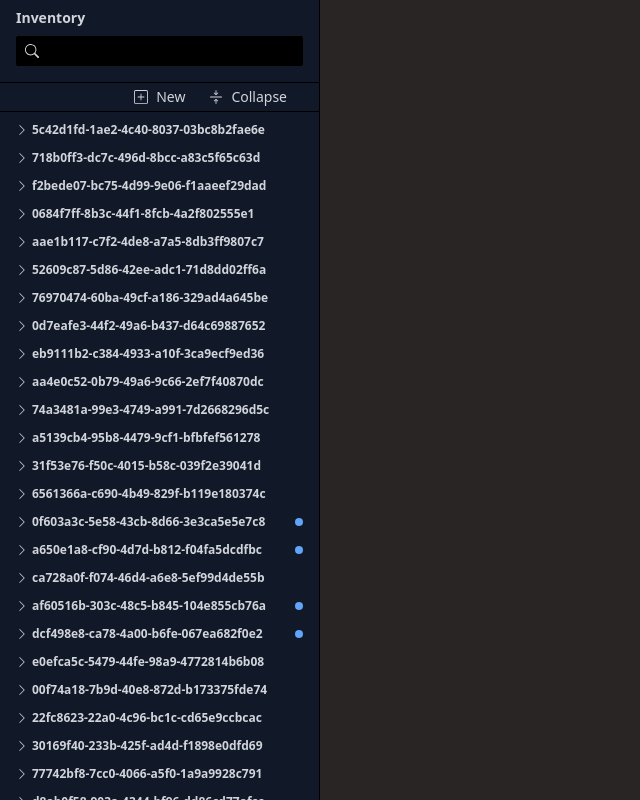
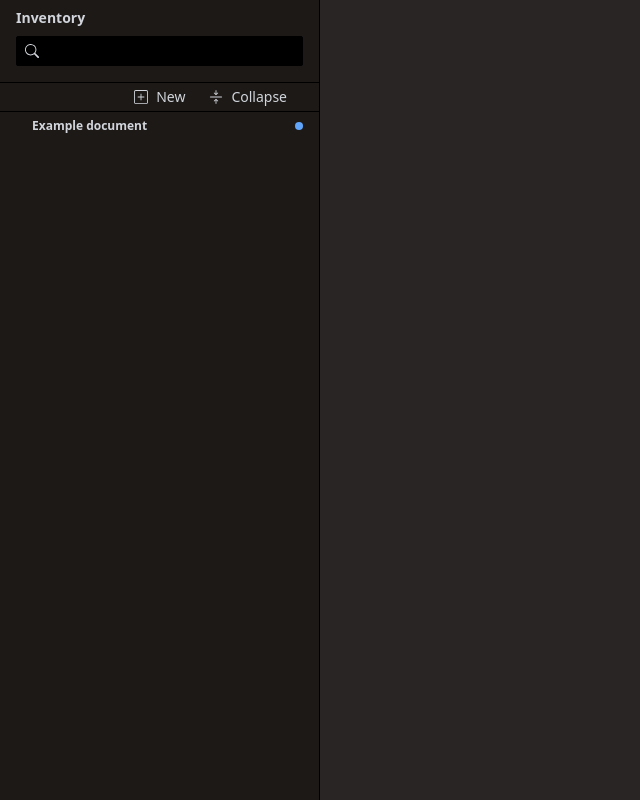
Before and after one commit to aklos/slogidex, a React (Create React App) app: page / in a window 1280 px wide. Shown: the whole page, without its empty margins (0-640 px from the left). Built offline with nearby package versions, Linux system fonts and the light colour scheme.

Commit message:
Selectable inventory

```diff
--- a/src/components/Inventory.tsx
+++ b/src/components/Inventory.tsx
@@ -2,49 +2,32 @@ import * as React from "react";
 import * as Icons from "react-bootstrap-icons";
 import cx from "classnames";
 import { format } from "date-fns";
-import { v4 as uuidv4 } from "uuid";
 import Button from "./lib/Button";
 import Input from "./lib/Input";
+import { useLocation, useNavigate } from "react-router-dom";
 
 type DocumentEntryType = Types.Document & { toggled: boolean };
 
-export default function Inventory() {
+export default function Inventory(props: { documents: Types.Document[] }) {
+  const { documents } = props;
   const [search, setSearch] = React.useState("");
-  const [entries, setEntries] = React.useState<DocumentEntryType[]>([]);
+  const [entries, setEntries] = React.useState<DocumentEntryType[]>(
+    documents.map((d) => ({ ...d, toggled: false }))
+  );
 
   React.useEffect(() => {
-    const testData: DocumentEntryType[] = [];
-
-    for (let i = 0; i < 32; i++) {
-      const instances = [];
-
-      for (let j = 0; j < Math.floor(Math.random() * 5); j++) {
-        instances.push({
-          id: uuidv4(),
-          createdAt: new Date(),
-          updatedAt: new Date(),
-          stepValues: [],
-        });
-      }
-
-      testData.push({
-        id: uuidv4(),
-        toggled: false,
-        name: "",
-        steps: [],
-        createdAt: new Date(),
-        updatedAt: new Date(),
-        instances,
-      });
-    }
-
-    setEntries(testData);
-  }, []);
+    setEntries(
+      documents.map((d) => {
+        const entry = entries.find((e) => e.id === d.id) || { toggled: false };
+        return { ...d, toggled: entry.toggled };
+      })
+    );
+  }, [documents]);
 
   const toggleEntry = React.useCallback(
-    (id: string) => {
+    (documentId: string) => {
       const _entries = Array.from(entries);
-      const index = _entries.findIndex((e) => e.id === id);
+      const index = _entries.findIndex((e) => e.id === documentId);
       _entries[index].toggled = !_entries[index].toggled;
       setEntries(_entries);
     },
@@ -55,7 +38,7 @@ export default function Inventory() {
     <div
       className={cx(
         "w-80 flex-grow flex-shrink-0",
-        "dark:bg-gray-900 bg-gray-100 dark:border-black border-r text-sm"
+        "dark:bg-stone-900 bg-stone-100 dark:border-black border-r text-sm"
       )}
     >
       <div className="px-4 pt-2 pb-4 dark:border-black border-b">
@@ -74,7 +57,6 @@ export default function Inventory() {
           title="Create new document"
           label="New"
         />
-        {/* <Button Icon={Icons.Trash2} title="Delete" /> */}
         <Button
           Icon={Icons.ArrowsCollapse}
           title="Collapse all"
@@ -83,12 +65,13 @@ export default function Inventory() {
       </div>
       <ul
         style={{ height: "calc(100vh - 80px - 32px)" }}
-        className="py-1 overflow-y-auto"
+        className="overflow-y-auto"
       >
         {entries.map((e) => (
           <DocumentEntry
             key={e.id}
-            name={e.id}
+            id={e.id}
+            name={e.name}
             toggled={e.toggled}
             toggle={() => toggleEntry(e.id)}
             numSteps={e.steps.length}
@@ -101,13 +84,17 @@ export default function Inventory() {
 }
 
 function DocumentEntry(props: {
+  id: string;
   name: string;
   numSteps: number;
   toggled: boolean;
   toggle: () => void;
   instances: Types.Instance[];
 }) {
-  const { name, numSteps, toggled, toggle, instances } = props;
+  const { id, name, numSteps, toggled, toggle, instances } = props;
+  const navigate = useNavigate();
+  const location = useLocation();
+  const selected = location.pathname.includes(id);
 
   const numFinishedInstances = instances.reduce((accu, curr) => {
     if (curr.stepValues.length === numSteps) {
@@ -123,16 +110,26 @@ function DocumentEntry(props: {
         className={cx(
           "px-4 py-1.5 flex items-center justify-between",
           "whitespace-nowrap overflow-hidden text-ellipsis",
-          "cursor-pointer hover:bg-gray-200 dark:hover:bg-black transition duration-200",
+          "transition duration-200",
           "font-bold",
           {
-            "bg-gray-200 dark:bg-black": toggled,
+            "hover:bg-stone-200 dark:hover:bg-black":
+              instances.length && !toggled,
+            "bg-stone-200 dark:bg-black hover:bg-stone-200/50 dark:hover:bg-black/50":
+              instances.length && toggled,
+            "cursor-pointer": instances.length || !selected,
+            "border border-blue-400/20": selected,
           }
         )}
-        onClick={toggle}
+        onClick={() => navigate(id)}
       >
         <div className="flex items-center">
-          <div className="text-xs mr-1">
+          <div
+            className={cx("text-xs mr-1", {
+              "opacity-0": instances.length === 0,
+            })}
+            onClick={instances.length ? toggle : () => null}
+          >
             {toggled ? <Icons.ChevronDown /> : <Icons.ChevronRight />}
           </div>
           <div className="text-xs">{name}</div>
@@ -146,17 +143,18 @@ function DocumentEntry(props: {
         ></div>
       </li>
       <ul
-        className={cx(
-          "bg-gray-200 dark:bg-black border-b-2 border-gray-100 dark:border-gray-900",
-          {
-            hidden: !toggled,
-          }
-        )}
+        className={cx("border-b-2 border-gray-100 dark:border-gray-900", {
+          hidden: !toggled,
+        })}
       >
+        {/* <li className="text-xs pl-6 pr-4">
+          <Button border Icon={Icons.PlusSquare} label="Start new instance" />
+        </li> */}
         {instances.map((i) => (
           <InstanceEntry
             key={i.id}
             id={i.id}
+            documentId={id}
             progress={0}
             timestamp={i.createdAt}
           />
@@ -168,19 +166,35 @@ function DocumentEntry(props: {
 
 function InstanceEntry(props: {
   id: string;
+  documentId: string;
   progress: number;
   timestamp: Date;
 }) {
-  const { id, progress, timestamp } = props;
+  const { id, documentId, progress, timestamp } = props;
+  const navigate = useNavigate();
+  const location = useLocation();
+  const selected = location.pathname.includes(id);
+
   return (
-    <li className="px-4 py-1.5 text-xs">
-      <div className="flex justify-between">
+    <li
+      className={cx(
+        "px-4 py-1.5 text-xs",
+        "bg-stone-200 dark:bg-black transition duration-200",
+        "hover:bg-stone-200/50 dark:hover:bg-black/50",
+        {
+          "cursor-pointer": !selected,
+          "border border-yellow-400/20": selected,
+        }
+      )}
+      onClick={() => navigate(`${documentId}/${id}`)}
+    >
+      <div className="flex justify-between items-center">
         <span className="pl-4">
           {format(timestamp, "MMM dd yyyy, HH:mm:ss")}
         </span>
         <div
           className={cx("w-2 h-2 rounded-full", {
-            "bg-gray-400 dark:bg-gray-700": progress === 0,
+            "bg-stone-400 dark:bg-stone-700": progress === 0,
             "bg-yellow-400": progress < 1,
             "bg-green-400": progress === 1,
           })}
```
